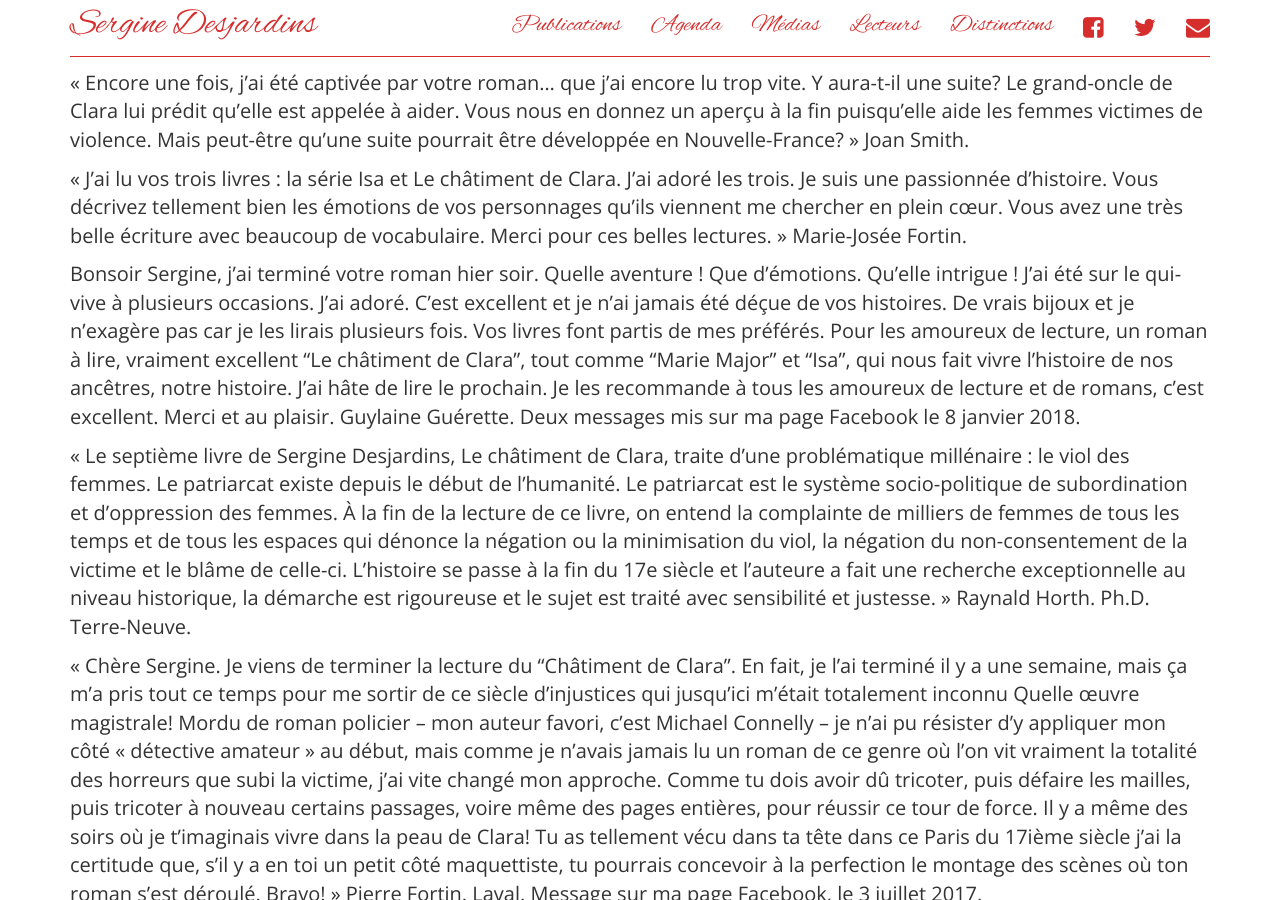
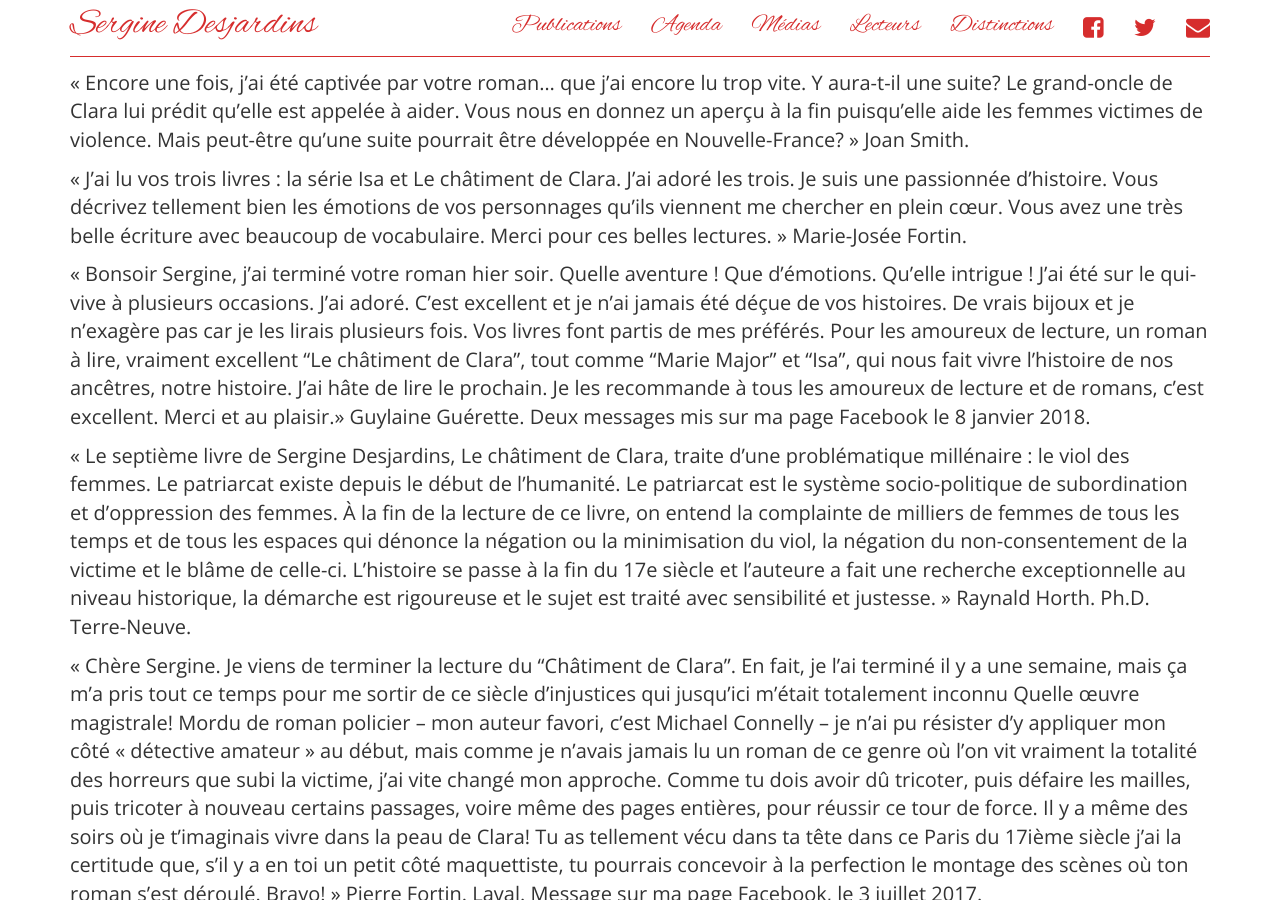
Before and after one commit to serginedesjardins/serginedesjardins.github.io, a Jekyll site: the page built from lecteurs.md, in a window 1280 px wide and 900 px high, scrolled down 1169 px. Built offline with Jekyll 4.4.1, drawn with Linux system fonts in a browser that asks for light colours; nearby versions of some CDN libraries.

Commit message:
Update lecteurs.md

```diff
--- a/lecteurs.md
+++ b/lecteurs.md
@@ -18,7 +18,7 @@ permalink: /lecteurs/
 
 « J'ai lu vos trois livres : la série Isa et Le châtiment de Clara. J’ai adoré les trois. Je suis une passionnée d'histoire. Vous décrivez tellement bien les émotions de vos personnages qu’ils viennent me chercher en plein cœur. Vous avez une très belle écriture avec beaucoup de vocabulaire. Merci pour ces belles lectures. » Marie-Josée Fortin.
 
-Bonsoir Sergine, j'ai terminé votre roman hier soir. Quelle aventure ! Que d'émotions. Qu'elle intrigue ! J'ai été sur le qui-vive à plusieurs occasions. J'ai adoré. C’est excellent et je n'ai jamais été déçue de vos histoires. De vrais bijoux et je n'exagère pas car je les lirais plusieurs fois. Vos livres font partis de mes préférés. Pour les amoureux de lecture, un roman à lire, vraiment excellent "Le châtiment de Clara", tout comme "Marie Major" et "Isa", qui nous fait vivre l'histoire de nos ancêtres, notre histoire. J’ai hâte de lire le prochain. Je les recommande à tous les amoureux de lecture et de romans, c'est excellent. Merci et au plaisir. Guylaine Guérette. Deux messages mis sur ma page Facebook le 8 janvier 2018.
+« Bonsoir Sergine, j'ai terminé votre roman hier soir. Quelle aventure ! Que d'émotions. Qu'elle intrigue ! J'ai été sur le qui-vive à plusieurs occasions. J'ai adoré. C’est excellent et je n'ai jamais été déçue de vos histoires. De vrais bijoux et je n'exagère pas car je les lirais plusieurs fois. Vos livres font partis de mes préférés. Pour les amoureux de lecture, un roman à lire, vraiment excellent "Le châtiment de Clara", tout comme "Marie Major" et "Isa", qui nous fait vivre l'histoire de nos ancêtres, notre histoire. J’ai hâte de lire le prochain. Je les recommande à tous les amoureux de lecture et de romans, c'est excellent. Merci et au plaisir.» Guylaine Guérette. Deux messages mis sur ma page Facebook le 8 janvier 2018.
 
 « Le septième livre de Sergine Desjardins, Le châtiment de Clara, traite d’une problématique millénaire : le viol des femmes. Le patriarcat existe depuis le début de l’humanité. Le patriarcat est le système socio-politique de subordination et d’oppression des femmes. À la fin de la lecture de ce livre, on entend la complainte de milliers de femmes de tous les temps et de tous les espaces qui dénonce la négation ou la minimisation du viol, la négation du non-consentement de la victime et le blâme de celle-ci. L’histoire se passe à la fin du 17e siècle et l’auteure a fait une recherche exceptionnelle au niveau historique, la démarche est rigoureuse et le sujet est traité avec sensibilité et justesse. » Raynald Horth. Ph.D. Terre-Neuve.
 
```
